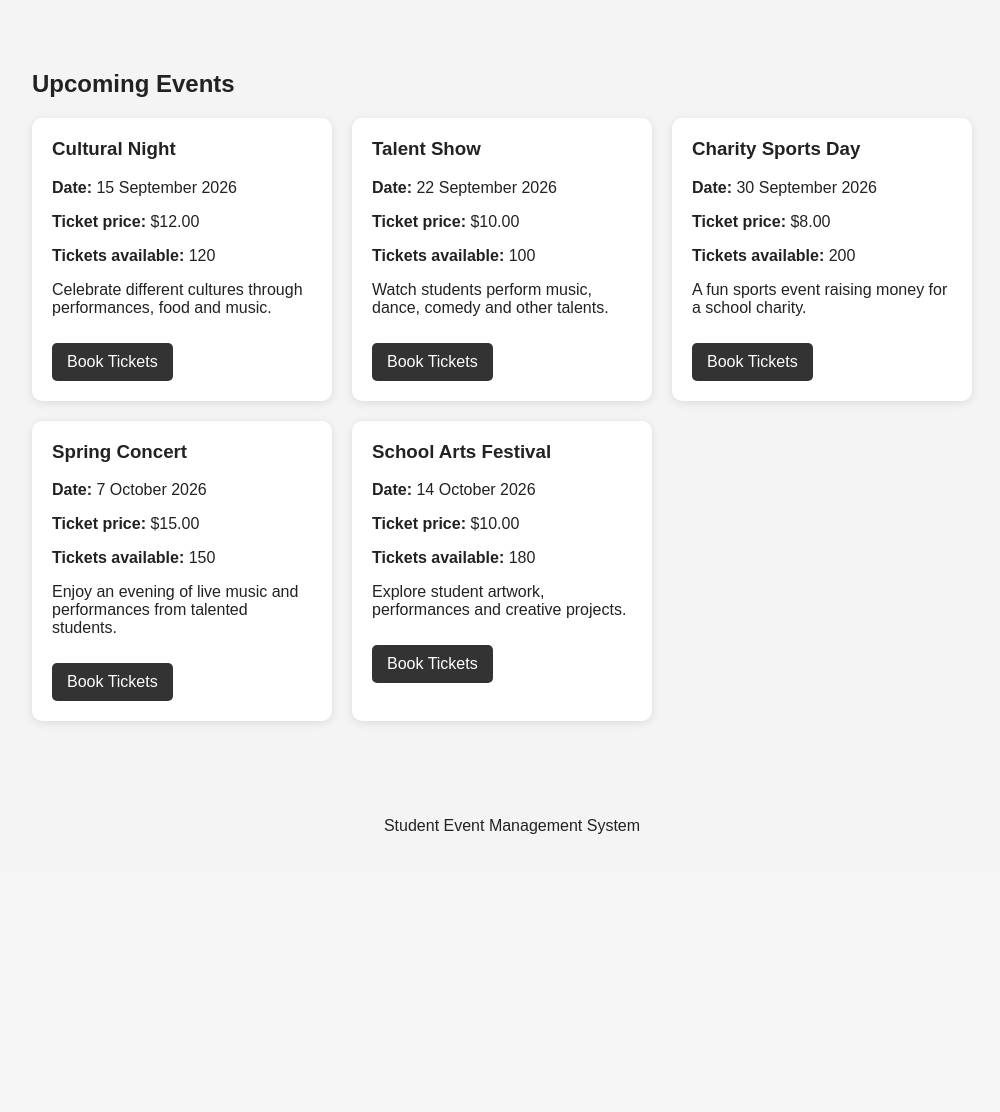
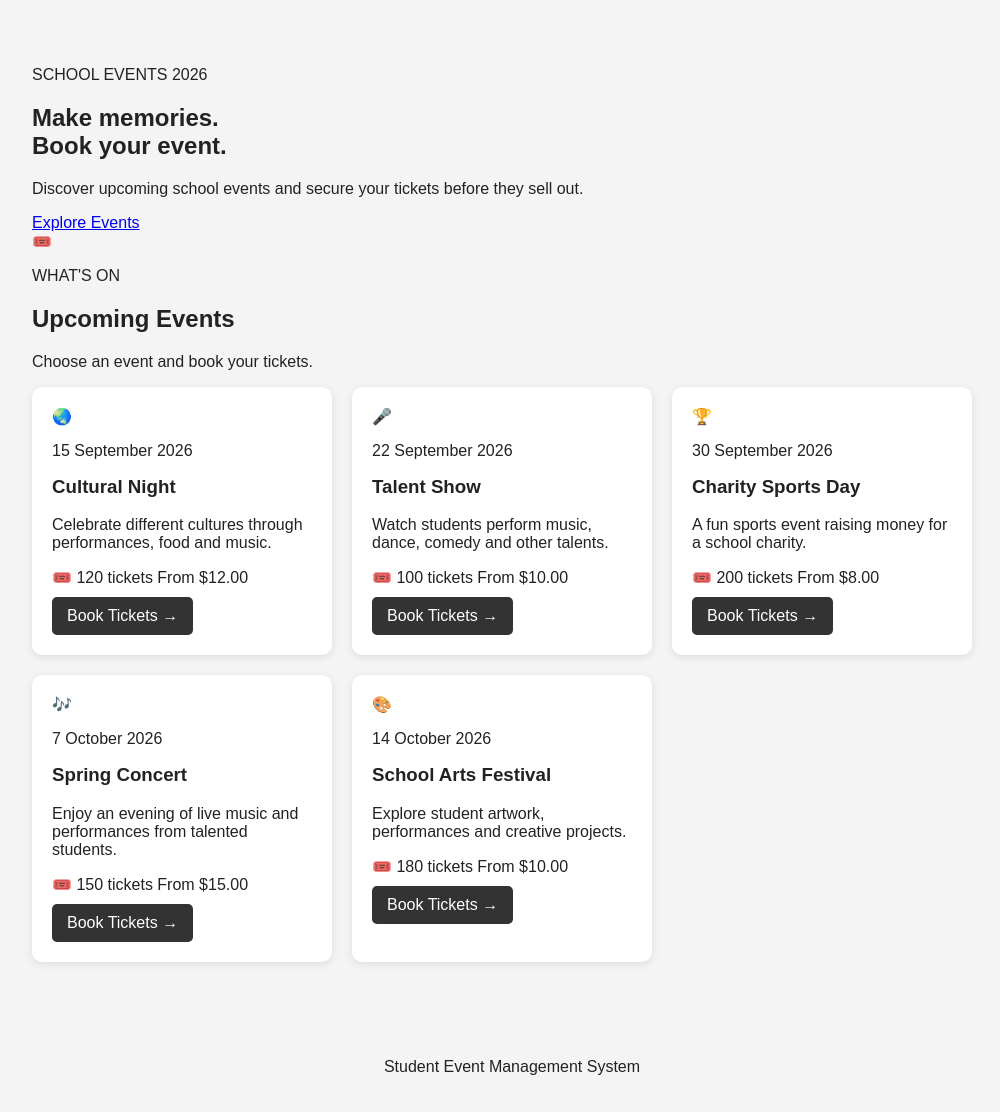
Before and after one commit to st25511-hub/Year-12-assessment, a Flask app: page / in a window 1280 px wide. Shown: the part 147-1259 px from the top of the page, without its empty margins (128-1128 px from the left). Before the commit the page ends 981 px from the top, so only its background shows below. Run offline with Flask 3, Linux system fonts and the light colour scheme.

Commit message:
Home page enhanced

```diff
--- a/templates/index.html
+++ b/templates/index.html
@@ -2,7 +2,41 @@
 
 {% block content %}
 
+<section class="hero">
+
+    <div class="hero-text">
+        <p class="eyebrow">SCHOOL EVENTS 2026</p>
+
+        <h2>
+            Make memories.<br>
+            Book your event.
+        </h2>
+
+        <p>
+            Discover upcoming school events and secure
+            your tickets before they sell out.
+        </p>
+
+        <a href="#events" class="hero-button">
+            Explore Events
+        </a>
+    </div>
+
+    <div class="hero-icon">
+        🎟️
+    </div>
+
+</section>
+
+
+<section id="events" class="events-section">
+
+    <div class="section-heading">
+        <p class="eyebrow">WHAT'S ON</p>
         <h2>Upcoming Events</h2>
+        <p>Choose an event and book your tickets.</p>
+    </div>
+
 
     <div class="event-container">
 
@@ -10,32 +44,52 @@
 
         <div class="event-card">
 
+            <div class="event-icon">
+                {{ event.icon }}
+            </div>
+
+            <div class="event-content">
+
+                <p class="event-date">
+                    {{ event.date }}
+                </p>
+
                 <h3>{{ name }}</h3>
 
-        <p><strong>Date:</strong> {{ event.date }}</p>
-
-        <p><strong>Ticket price:</strong>
-            ${{ "%.2f"|format(event.price) }}
+                <p class="event-description">
+                    {{ event.description }}
                 </p>
 
-        <p><strong>Tickets available:</strong>
-            {{ event.available }}
-        </p>
+                <div class="event-info">
 
-        <p>{{ event.description }}</p>
+                    <span>
+                        🎟️ {{ event.available }} tickets
+                    </span>
+
+                    <span>
+                        From ${{ "%.2f"|format(event.price) }}
+                    </span>
+
+                </div>
 
                 {% if event.available > 0 %}
 
-        <a class="button"
-           href="{{ url_for('book', event_name=name) }}">
-            Book Tickets
+                <a
+                    class="button"
+                    href="{{ url_for('book', event_name=name) }}"
+                >
+                    Book Tickets →
                 </a>
 
                 {% else %}
 
-        <p class="sold-out">SOLD OUT</p>
+                <p class="sold-out">
+                    SOLD OUT
+                </p>
 
                 {% endif %}
+
+            </div>
 
         </div>
 
@@ -43,4 +97,6 @@
 
     </div>
 
+</section>
+
 {% endblock %}
```
Lines whose indentation alone changed are shown as unchanged.
